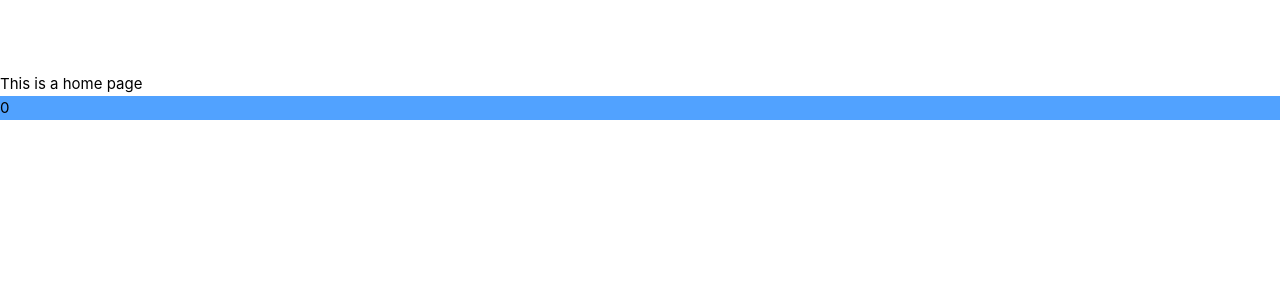
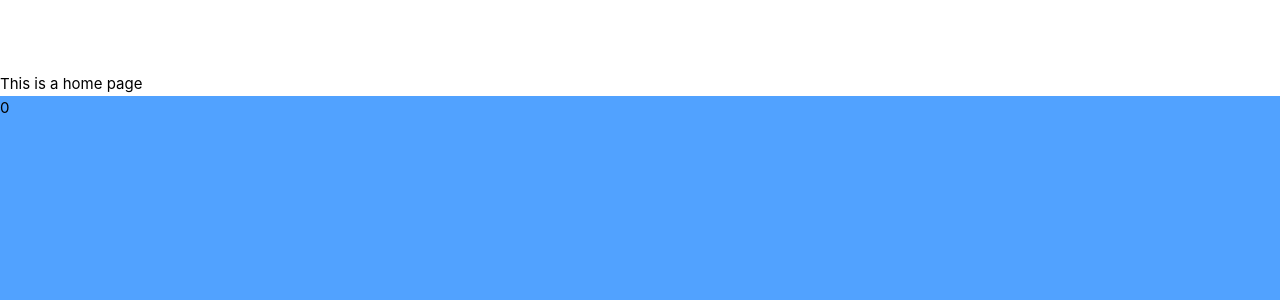
Before and after one commit to joshepen/upclick, a Vue app: page / in a window 1280 px wide. Shown: the top 300 px of the page. Built offline with nearby package versions, Linux system fonts and the light colour scheme.

Commit message:
Size stuff properly

```diff
--- a/src/App.vue
+++ b/src/App.vue
@@ -6,7 +6,7 @@ import { RouterLink, RouterView } from 'vue-router'
     <div class="h-screen flex flex-col">
         <header class="w-full h-18">
         </header>
-        <main class="w-full flex-1">
+        <main class="w-full flex-1 flex flex-col">
             <RouterView />
         </main>
     </div>
--- a/src/components/XMBColumn.vue
+++ b/src/components/XMBColumn.vue
@@ -1,7 +1,6 @@
 <script setup lang="ts">
 import { defineModel, defineProps } from "vue"
 const activeList = defineModel('activeList')
-console.log('1', activeList.value)
 
 const props = defineProps({
     defaultActive: {
@@ -10,7 +9,6 @@ const props = defineProps({
 })
 let activeIndex = props.defaultActive
 activeList.value[activeIndex] = true
-console.log('2', activeList.value)
 
 function moveUp() {
     if (activeIndex > 0) {
--- a/src/views/HomeView.vue
+++ b/src/views/HomeView.vue
@@ -7,7 +7,7 @@ const activeList = ref(new Array(3).fill(false))
 <template>
     <h1>This is a home page</h1>
     <XMBColumn class="flex-1 w-full bg-red-400" v-model:active-list="activeList" :default-active="0">
-        <div class="grow flex bg-blue-400" v-for="(_, index) in activeList" v-show="activeList[index]">
+        <div class="h-full flex bg-blue-400" v-for="(_, index) in activeList" v-show="activeList[index]">
             {{ index }}
         </div>
 
```
